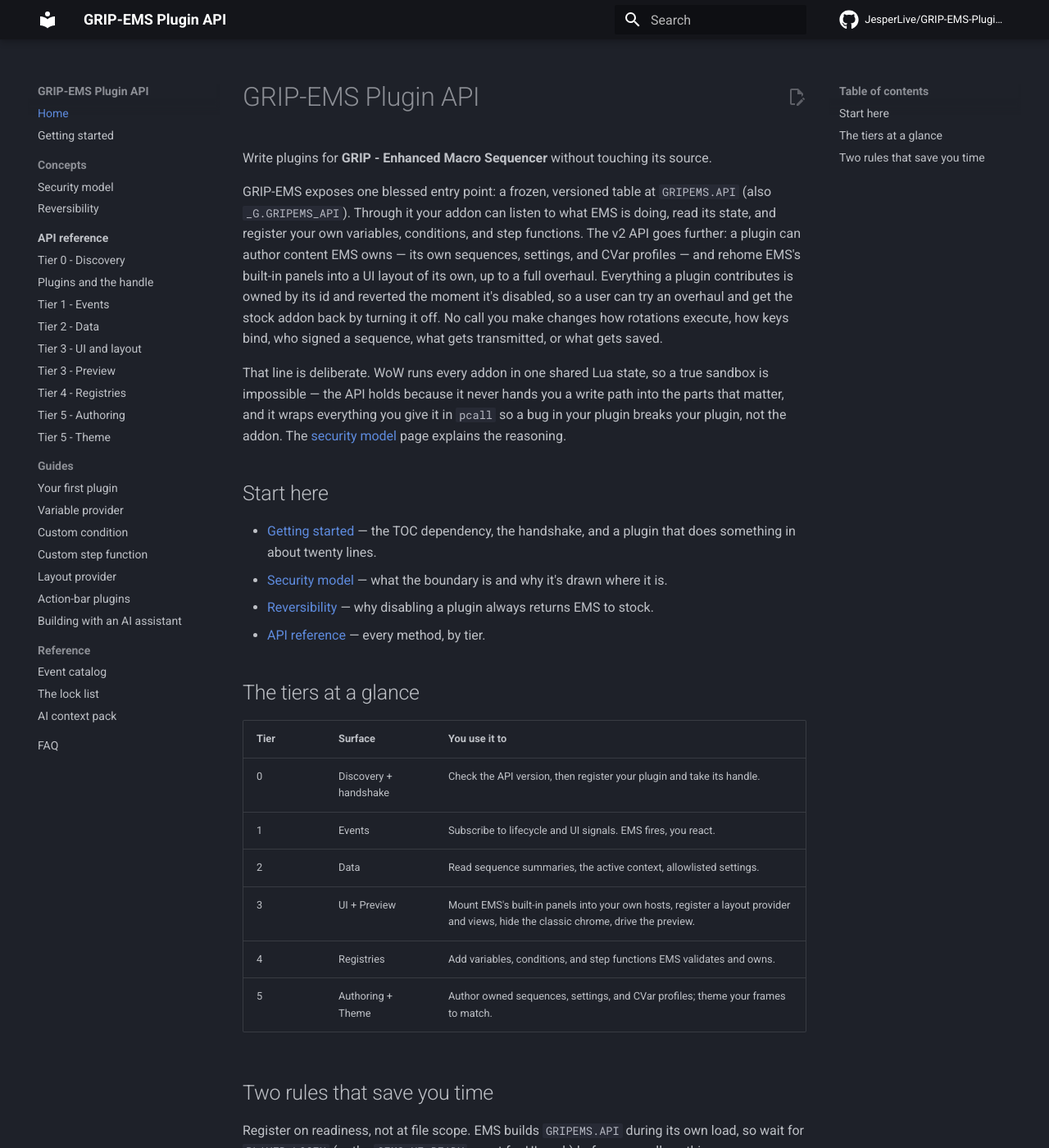
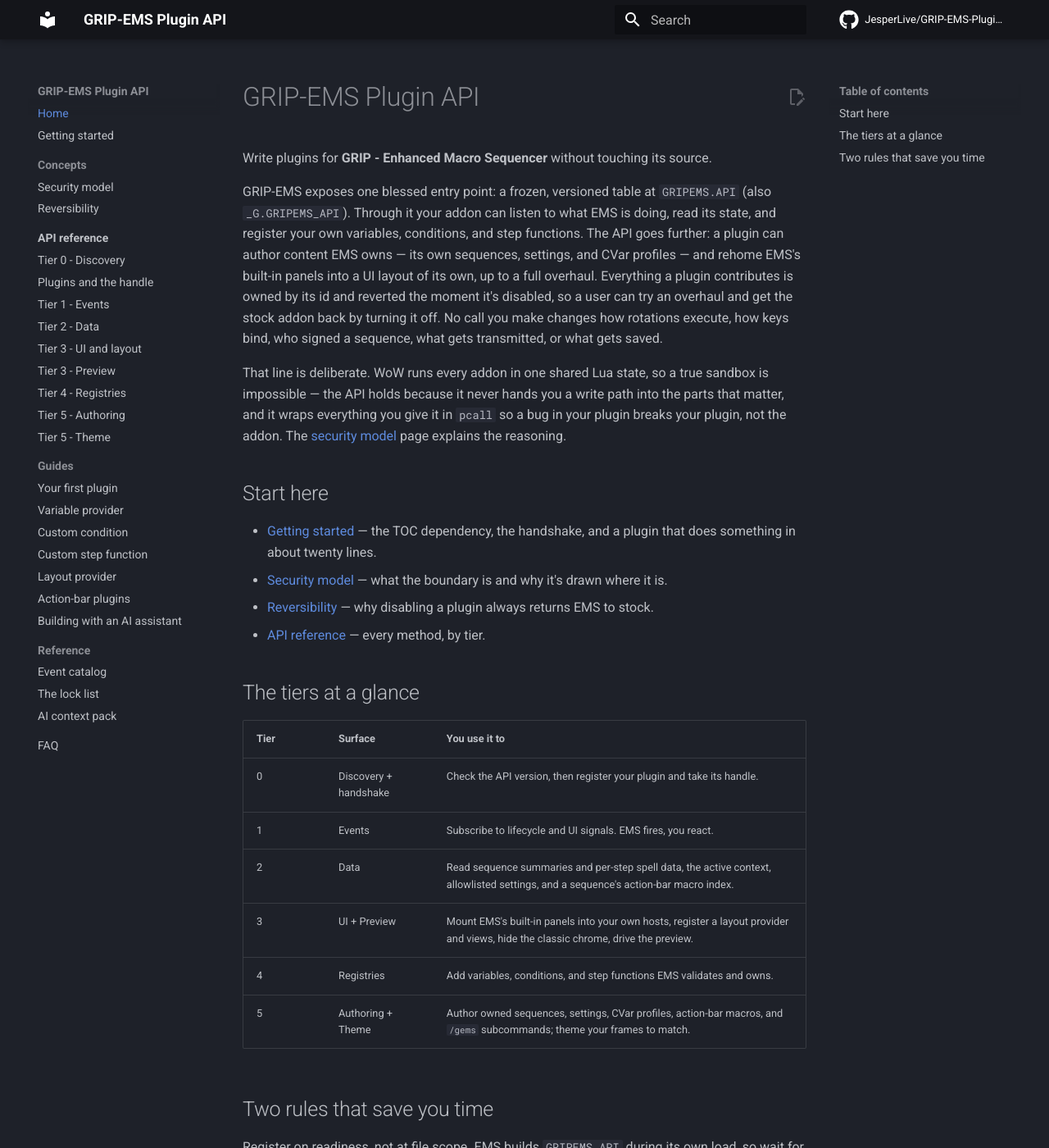
Before and after one commit to JesperLive/GRIP-EMS-PluginAPI, an MkDocs documentation site: the page built from docs/index.md, in a window 1280 px wide and 1400 px high. Shown: the whole window at 82% size. Built offline with MkDocs 1.6.1 and Material for MkDocs 9.7.7, drawn with Linux system fonts in a browser that asks for light colours; comment, search, counter and statistics services are not loaded.

Commit message:
Correct all docs to API_VERSION 3 / GRIP-EMS 2.3.0 (index maps + README + v3 handle methods + drop v2-as-current prose)

```diff
--- a/docs/index.md
+++ b/docs/index.md
@@ -2,7 +2,7 @@
 
 Write plugins for **GRIP - Enhanced Macro Sequencer** without touching its source.
 
-GRIP-EMS exposes one blessed entry point: a frozen, versioned table at `GRIPEMS.API` (also `_G.GRIPEMS_API`). Through it your addon can listen to what EMS is doing, read its state, and register your own variables, conditions, and step functions. The v2 API goes further: a plugin can author content EMS owns — its own sequences, settings, and CVar profiles — and rehome EMS's built-in panels into a UI layout of its own, up to a full overhaul. Everything a plugin contributes is owned by its id and reverted the moment it's disabled, so a user can try an overhaul and get the stock addon back by turning it off. No call you make changes how rotations execute, how keys bind, who signed a sequence, what gets transmitted, or what gets saved.
+GRIP-EMS exposes one blessed entry point: a frozen, versioned table at `GRIPEMS.API` (also `_G.GRIPEMS_API`). Through it your addon can listen to what EMS is doing, read its state, and register your own variables, conditions, and step functions. The API goes further: a plugin can author content EMS owns — its own sequences, settings, and CVar profiles — and rehome EMS's built-in panels into a UI layout of its own, up to a full overhaul. Everything a plugin contributes is owned by its id and reverted the moment it's disabled, so a user can try an overhaul and get the stock addon back by turning it off. No call you make changes how rotations execute, how keys bind, who signed a sequence, what gets transmitted, or what gets saved.
 
 That line is deliberate. WoW runs every addon in one shared Lua state, so a true sandbox is impossible — the API holds because it never hands you a write path into the parts that matter, and it wraps everything you give it in `pcall` so a bug in your plugin breaks your plugin, not the addon. The [security model](concepts/security-model.md) page explains the reasoning.
 
@@ -19,10 +19,10 @@
 |---|---|---|
 | 0 | Discovery + handshake | Check the API version, then register your plugin and take its handle. |
 | 1 | Events | Subscribe to lifecycle and UI signals. EMS fires, you react. |
-| 2 | Data | Read sequence summaries, the active context, allowlisted settings. |
+| 2 | Data | Read sequence summaries and per-step spell data, the active context, allowlisted settings, and a sequence's action-bar macro index. |
 | 3 | UI + Preview | Mount EMS's built-in panels into your own hosts, register a layout provider and views, hide the classic chrome, drive the preview. |
 | 4 | Registries | Add variables, conditions, and step functions EMS validates and owns. |
-| 5 | Authoring + Theme | Author owned sequences, settings, and CVar profiles; theme your frames to match. |
+| 5 | Authoring + Theme | Author owned sequences, settings, CVar profiles, action-bar macros, and `/gems` subcommands; theme your frames to match. |
 
 ## Two rules that save you time
 
```
Also changed, not shown: README.md (+3 -3 lines), docs/api/discovery.md (+2 -2 lines), docs/api/index.md (+5 -1 lines), docs/api/plugins.md (+2 -2 lines), docs/concepts/reversibility.md (+1 -1 lines).
